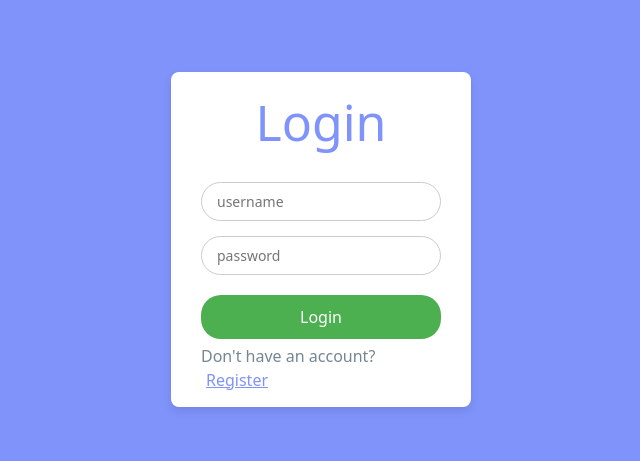
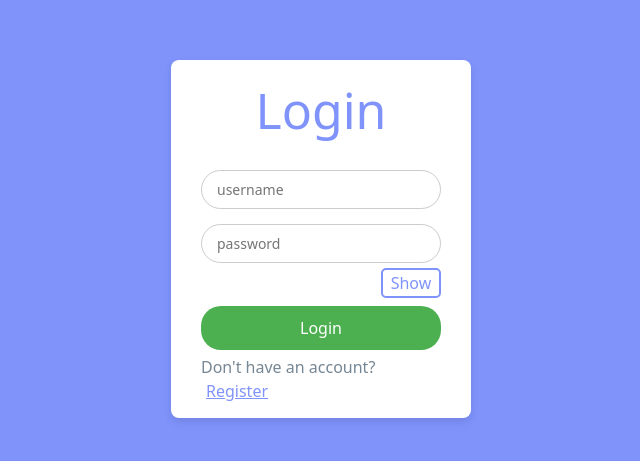
Before and after one commit to BewSorawit/Social-media, a React (Create React App) app in the folder frontend-media/: page / in a window 1280 px wide. Shown: the part 161-622 px from the top of the page, without its empty margins (319-959 px from the left). Built offline with nearby package versions, Linux system fonts and the light colour scheme.

Commit message:
แก้ตามtester

```diff
--- a/frontend-media/src/components/login/login.css
+++ b/frontend-media/src/components/login/login.css
@@ -29,8 +29,12 @@
     margin-bottom: 15px;
   }
 
+  .input-group2 {
+    margin-bottom: 5px;
+  }
 
   .input-group input {
+    flex:1;
     width: 100%;
     padding-top: 8px;
     padding-bottom: 8px;
@@ -40,6 +44,19 @@
     border-radius: 20px;
     font-size: 14px;
     box-sizing: border-box; /* ปรับให้ความกว้างรวมถึง padding และ border */
+}
+
+.input-group2 input {
+  flex:1;
+  width: 100%;
+  padding-top: 8px;
+  padding-bottom: 8px;
+  padding-right: 8px;
+  padding-left: 15px;
+  border: 1px solid #ccc;
+  border-radius: 20px;
+  font-size: 14px;
+  box-sizing: border-box; /* ปรับให้ความกว้างรวมถึง padding และ border */
 }
 
 .login-button {
@@ -52,7 +69,6 @@
     font-size: 16px;
     cursor: pointer;
     transition: background-color 0.3s;
-    margin-top: 5px;
     margin-bottom: 5px;
     box-sizing: border-box; /* ปรับให้ความกว้างรวมถึง padding และ border */
 }
@@ -71,3 +87,22 @@
     color: #758694;
     margin: 0;
   }
+
+  .innerBox{
+    display: flex;
+    flex-direction: column;
+    margin: 0;
+    /* align-items: center; */
+  }
+
+  .btn-showhidePass{
+    width: 60px;
+    border: 2px solid #7F93FB;
+    background-color: white;
+    color: #7F93FB;
+    border-radius: 5px;
+    margin: 0;
+    padding: 0;
+    height: 30px;
+    align-self:flex-end;
+  }
--- a/frontend-media/src/components/login/login.js
+++ b/frontend-media/src/components/login/login.js
@@ -8,19 +8,23 @@ function Login() {
   const [username, setUsername] = useState("");
   const [password, setPassword] = useState("");
   const [errorMessage, setErrorMessage] = useState("");
+  const [showPassword, setShowPassword] = useState(false);
 
   const handleLogin = async () => {
     try {
       // เรียก API สำหรับ login
-      const response = await axios.post("http://127.0.0.1:8000/hurry-feed/users/login/", {
-        username: username,
-        password: password,
-      });
+      const response = await axios.post(
+        "http://127.0.0.1:8000/hurry-feed/users/login/",
+        {
+          username: username,
+          password: password,
+        }
+      );
 
       if (response.status === 200 && response.data.access) {
         // เก็บ token ลง localStorage
 
-        localStorage.setItem("id", response.data.id);//userId
+        localStorage.setItem("id", response.data.id); //userId
         localStorage.setItem("token", response.data.access);
 
         // นำทางไปที่หน้า Feed
@@ -49,17 +53,29 @@ function Login() {
             onChange={(e) => setUsername(e.target.value)} // เก็บค่า username
           />
         </div>
-        <div className="input-group">
+        <div className="input-group2">
           <input
-            type="password"
+            type={showPassword ? "text" : "password"}
             placeholder="password"
             value={password}
             onChange={(e) => setPassword(e.target.value)} // เก็บค่า password
           />
         </div>
+        <div className="innerBox">
+          <button
+            type="button"
+            className="btn-showhidePass"
+            onClick={() => setShowPassword(!showPassword)} // สลับสถานะ show/hide
+          >
+            {showPassword ? "Hide" : "Show"}
+          </button>
+        </div>
+
         {errorMessage && <p className="error-message">{errorMessage}</p>}
 
-        <button className="login-button" onClick={handleLogin}>Login</button>
+        <button className="login-button" onClick={handleLogin}>
+          Login
+        </button>
         <p>
           Don't have an account?
           <a className="btn-register" onClick={() => navigate("/register")}>
--- a/frontend-media/src/components/register/register.css
+++ b/frontend-media/src/components/register/register.css
@@ -55,13 +55,13 @@
     box-sizing: border-box;
   }
 
-  input:focus,
+  /* input:focus,
   select:focus {
     border-color: #4CAF50;
     outline: none;
-  }
+  } */
 
-  .register-form button {
+  .register-form .btn-register {
     padding: 10px;
     background-color: #4CAF50;
     color: white;
@@ -76,9 +76,9 @@
 
   }
 
-  button:hover {
+  /* button:hover {
     background-color: #45a049;
-  }
+  } */
 
   select{
     height: 45px;
@@ -97,3 +97,17 @@
     align-self: center;
     margin: 0;
   }
+
+  .btn-showhidePass{
+    width: 60px;
+    border: 2px solid #7F93FB;
+    background-color: white; /* พื้นหลังสีขาว */
+    color: #7F93FB;
+    border-radius: 5px;
+    margin: 0;
+    margin-bottom: 8px;
+    height: 30px;
+  }
+  #password {
+    width: 375px;
+  }
--- a/frontend-media/src/components/register/register.js
+++ b/frontend-media/src/components/register/register.js
@@ -1,26 +1,28 @@
-import React, { useState } from 'react';
+import React, { useState } from "react";
 import { useNavigate } from "react-router-dom";
-import './register.css';
+import "./register.css";
 import axios from "axios";
 
 function Register() {
   const [formData, setFormData] = useState({
-    first_name: '',
-    last_name: '',
-    username: '',
-    password: '',
-    confirmPassword: '',
-    date_of_birth: '',
-    gender: '',
-    profile_picture: null
+    first_name: "",
+    last_name: "",
+    username: "",
+    password: "",
+    confirmPassword: "",
+    date_of_birth: "",
+    gender: "",
+    profile_picture: null,
   });
 
+  const [showPassword, setShowPassword] = useState(false); // สำหรับสลับการแสดงรหัสผ่าน
+  const [showConfirmPassword, setShowConfirmPassword] = useState(false); // สำหรับ confirm password
   const navigate = useNavigate();
 
   const handleChange = (e) => {
     setFormData({
       ...formData,
-      [e.target.name]: e.target.value
+      [e.target.name]: e.target.value,
     });
   };
 
@@ -37,13 +39,20 @@ function Register() {
     }
 
     axios
-      .post("http://127.0.0.1:8000/hurry-feed/users/user_profile/create_user/", formData)
+      .post(
+        "http://127.0.0.1:8000/hurry-feed/users/user_profile/create_user/",
+        formData
+      )
       .then((response) => {
-        alert("Registration Successful!");
-        console.log(response.data);
+        // alert("Registration Successful!");
+        // console.log(response.data);
+        navigate("/");
       })
       .catch((error) => {
-        console.error("There was an error registering!", error.response ? error.response.data : error.message);
+        console.error(
+          "There was an error registering!",
+          error.response ? error.response.data : error.message
+        );
       });
   };
 
@@ -58,7 +67,8 @@ function Register() {
             <input
               type="text"
               name="first_name"
-              value={formData.first_name || ''}
+              maxLength="20"
+              value={formData.first_name || ""}
               onChange={handleChange}
               required
             />
@@ -69,7 +79,8 @@ function Register() {
             <input
               type="text"
               name="last_name"
-              value={formData.last_name || ''}
+              maxLength="20"
+              value={formData.last_name || ""}
               onChange={handleChange}
               required
             />
@@ -81,7 +92,8 @@ function Register() {
           <input
             type="text"
             name="username"
-            value={formData.username || ''}
+            maxLength="20"
+            value={formData.username || ""}
             onChange={handleChange}
             required
           />
@@ -89,23 +101,44 @@ function Register() {
 
         <div className="form-group">
           <label>Password:</label>
+          <div className="form-row">
             <input
-            type="password"
+              type={showPassword ? "text" : "password"}
+              id="password"
               name="password"
-            value={formData.password || ''}
+              value={formData.password || ""}
               onChange={handleChange}
               required
             />
+            <button
+              type="button"
+              className="btn-showhidePass"
+              onClick={() => setShowPassword(!showPassword)}
+            >
+              {showPassword ? "Hide" : "Show"}
+            </button>
           </div>
+        </div>
+
         <div className="form-group">
           <label>Confirm Password:</label>
+          <div className="form-row">
             <input
-            type="password"
+              type={showConfirmPassword ? "text" : "password"}
+              id="password"
               name="confirmPassword"
-            value={formData.confirmPassword || ''}
+              value={formData.confirmPassword || ""}
               onChange={handleChange}
               required
             />
+            <button
+              type="button"
+              className="btn-showhidePass"
+              onClick={() => setShowConfirmPassword(!showConfirmPassword)}
+            >
+              {showConfirmPassword ? "Hide" : "Show"}
+            </button>
+          </div>
         </div>
 
         <div className="form-row">
@@ -114,7 +147,7 @@ function Register() {
             <input
               type="date"
               name="date_of_birth"
-              value={formData.date_of_birth || ''}
+              value={formData.date_of_birth || ""}
               onChange={handleChange}
               required
             />
@@ -124,7 +157,7 @@ function Register() {
             <label>Gender:</label>
             <select
               name="gender"
-              value={formData.gender || ''}
+              value={formData.gender || ""}
               onChange={handleChange}
               required
             >
@@ -135,10 +168,14 @@ function Register() {
             </select>
           </div>
         </div>
-        <button type="submit">Register</button>
+        <button type="submit" className="btn-register">
+          Register
+        </button>
         <p>
           Already have an account?
-          <a className="btn-login" onClick={handleLogin}>Login</a>
+          <a className="btn-login" onClick={handleLogin}>
+            Login
+          </a>
         </p>
       </form>
     </div>
```
Lines whose indentation alone changed are shown as unchanged.
